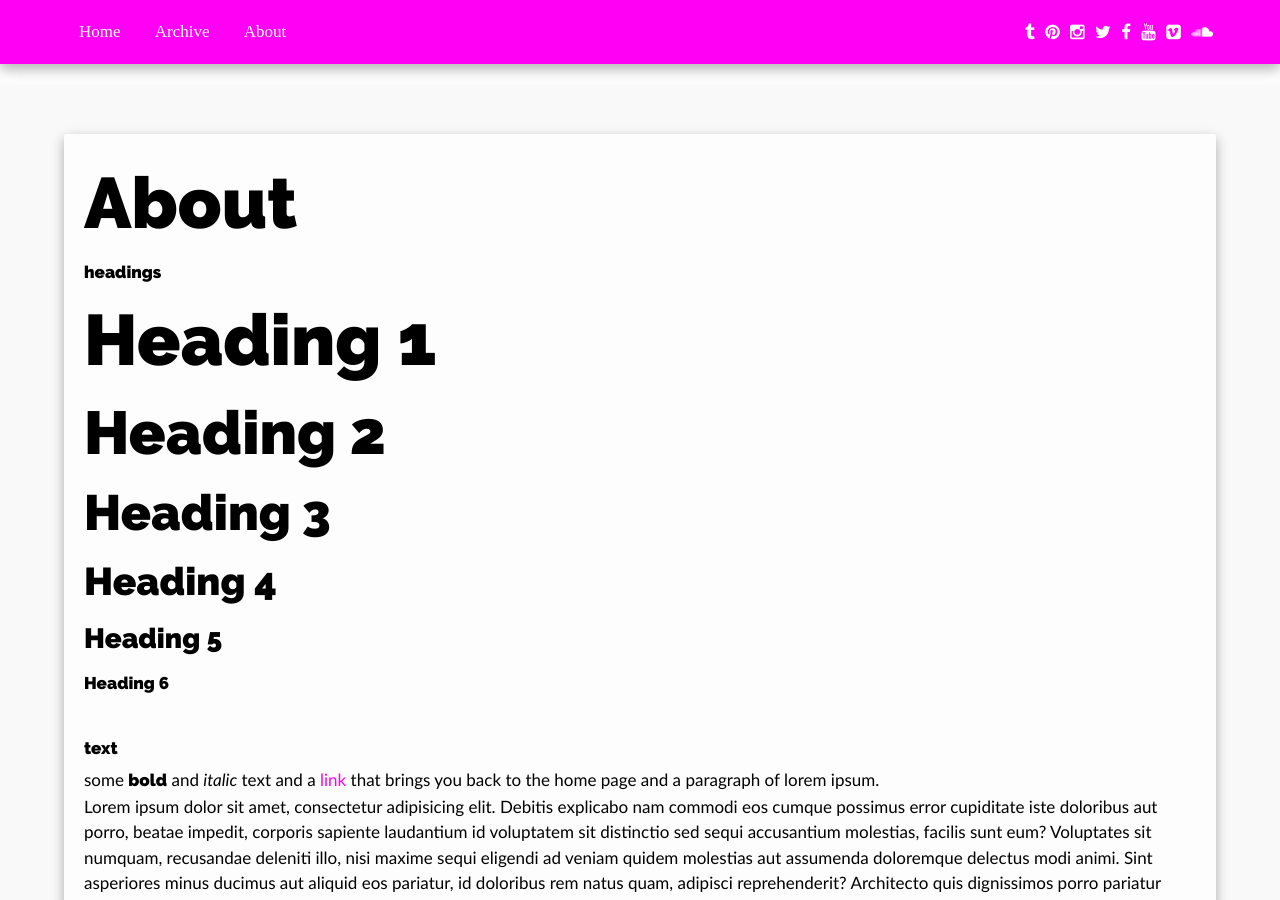
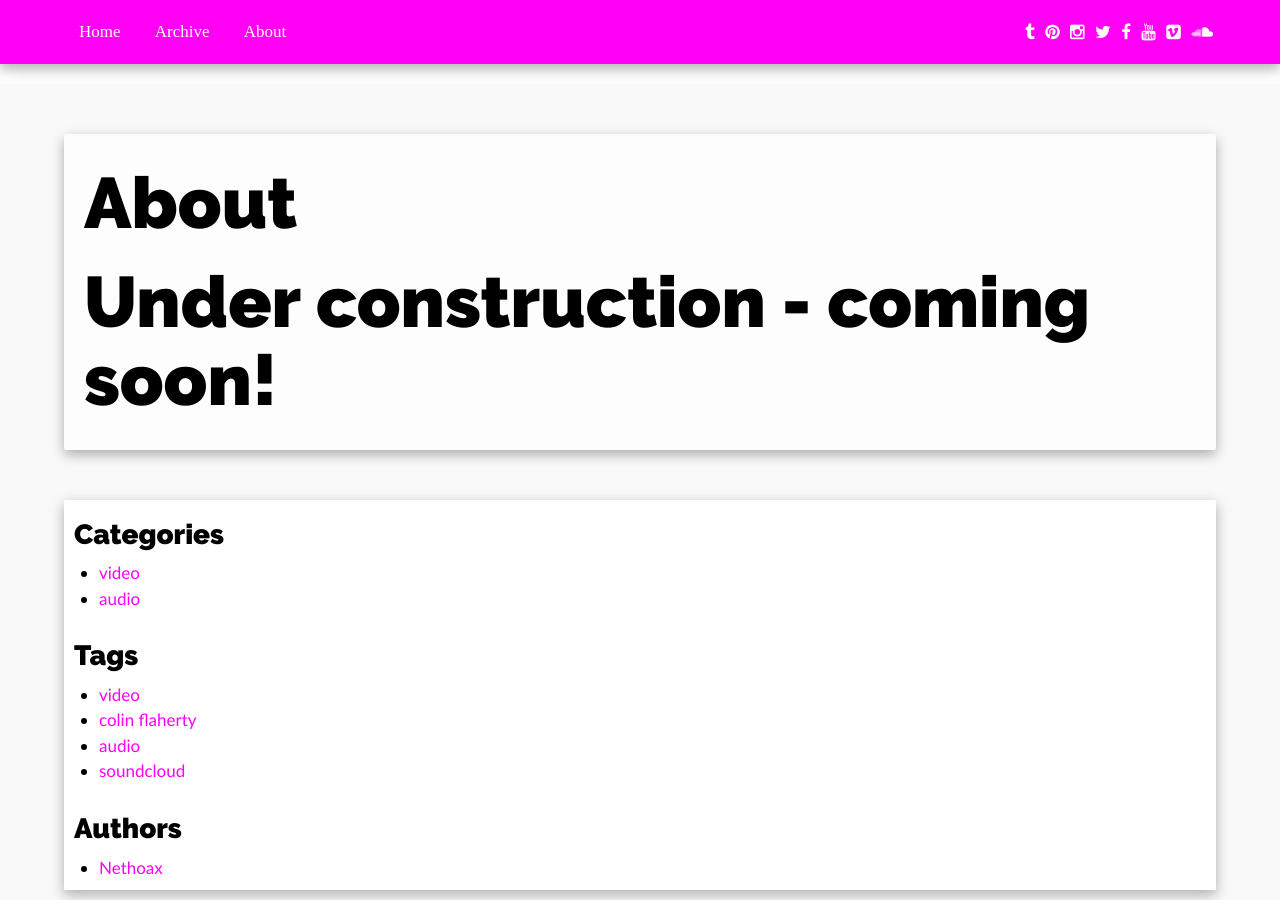
Before and after one commit to nethoax/nethoax.github.io, a Jekyll site: the page built from about/index.md, in a window 1280 px wide and 900 px high, scrolled down 200 px. Built offline with Jekyll 4.4.1, drawn with Linux system fonts in a browser that asks for light colours; some web fonts are replaced; some of the changed text lies outside the part shown.

````diff
--- a/_includes/head.html
+++ b/_includes/head.html
@@ -26,6 +26,9 @@
   <meta content="{{ site.url }}/about/" property="article:author">
 {% endif %}
 {% if page.yt-video-id %}
+  <link rel=“preconnect” href=“//i.ytimg.com">
+  <link rel=“preconnect” href=“//s.ytimg.com">
+  <link rel=“preconnect” href="//www.youtube.com">
   <meta content="http://img.youtube.com/vi/{{ page.yt-video-id }}/hqdefault.jpg" property="og:image">
 {% else %}
   <meta content="/img/profile-pic.png" property="og:image">
@@ -40,6 +43,6 @@
   <meta content="{{ tag }}" property="article:tag">
   {% endfor %}
 {% endif %}
-<link rel="stylesheet" href="{{ site.baseurl | replace: '//', '/' }}/css/main.css">
-<link rel="stylesheet" id="switch-style" href="{{ site.baseurl | replace: '//', '/' }}/css/grid.css">
-<link rel="alternate" type="application/rss+xml" title="{{ site.name }}" href="{{ site.baseurl | prepend: site.url | replace: '//', '/' }}/feed.xml">
+<link rel="stylesheet" href="{{ site.url }}/css/main.css">
+<link rel="stylesheet" id="switch-style" href="{{ site.url }}/css/grid.css">
+<link rel="alternate" type="application/rss+xml" title="{{ site.name }}" href="{{ site.url }}/feed.xml">
--- a/_layouts/index-full.html
+++ b/_layouts/index-full.html
@@ -1,7 +1,10 @@
 <!DOCTYPE html>
 <html>
     <head>
-        {% include head.html %}
+	{% include head.html %}
+	<link rel=“preconnect” href=“//i.ytimg.com">
+	<link rel=“preconnect” href=“//s.ytimg.com">
+	<link rel=“preconnect” href="//www.youtube.com">
     </head>
 
     <body class="index">
--- a/about/index.md
+++ b/about/index.md
@@ -2,80 +2,5 @@
 layout: page-classic-sidebar-right
 title: About
 ---
-###### headings
 
-# Heading 1
-
-## Heading 2
-
-### Heading 3
-
-#### Heading 4
-
-##### Heading 5
-
-###### Heading 6
-
-<br>
-
-###### text
-
-some **bold** and _italic_ text and a [link](/{{ site.baseurl | replace: '//', '/' }}) that brings you back to the home page and a paragraph of lorem ipsum.
-
-Lorem ipsum dolor sit amet, consectetur adipisicing elit. Debitis explicabo nam commodi eos cumque possimus error cupiditate iste doloribus aut porro, beatae impedit, corporis sapiente laudantium id voluptatem sit distinctio sed sequi accusantium molestias, facilis sunt eum? Voluptates sit numquam, recusandae deleniti illo, nisi maxime sequi eligendi ad veniam quidem molestias aut assumenda doloremque delectus modi animi. Sint asperiores minus ducimus aut aliquid eos pariatur, id doloribus rem natus quam, adipisci reprehenderit? Architecto quis dignissimos porro pariatur impedit at odio illo ab sunt obcaecati eius consectetur distinctio, eligendi fuga sint fugit aspernatur ratione blanditiis veniam voluptates? Delectus magni optio voluptate odit incidunt nobis officiis mollitia fuga libero, reprehenderit fugit.
-
-Hic eos earum ipsum, reprehenderit, ut facere officiis vitae voluptas sunt atque quisquam, nobis deleniti sapiente laudantium quia libero nulla rerum beatae mollitia iusto similique! Nesciunt illo, harum facilis aperiam commodi. Amet perferendis voluptatem, itaque laboriosam, eos minima vero tempore at!
-
-<br>
-
-###### blockquote
-
-> This is in a blockquote
-  and a second line
-
-<br>
-
-#### footnotes[^1]
-[^1]: Footnote: this is a footnote!
-
-Footnotes are also part of markdown features. So easy to create!
-
-<br>
-
-###### lists
-1. this
-1. is
-1. an
-1. ordered
-1. list
-
-* and
-* this
-* an
-* unordered
-* list
-
-<br>
-
-###### code
-You can show inline code (a link in markdown: `[linktext](url)`)
-
-or a whole block
-
-``` scss
-blockquote{
-    margin-left: 5%;
-    padding: 10px;
-    box-sizing: border-box;
-    border-left: $line;
-}
-```
-<br>
-
-#### tables
-
-| table heading 1  |  table heading 2  |  table heading 3  |
-|---|---|---|
-| row 1 content 1  | row 1 content 2  | row 1 content 3  |
-| row 2 content 1  | row 2 content 2  | row 2 content 3  |
-| row 3 content 1  | row 3 content 2  | row 3 content 3  |
+# Under construction - coming soon!
````
Also changed, not shown: _posts/2016-12-05-soft-targets-black-on-elderly-violence-hour-1.md (added, +31 -0 lines), _posts/2016-12-06-soft-targets-black-on-elderly-violence-hour-2.md (added, +34 -0 lines), _posts/2016-12-07-soft-targets-black-on-elderly-violence-hour-3.md (added, +35 -0 lines).
